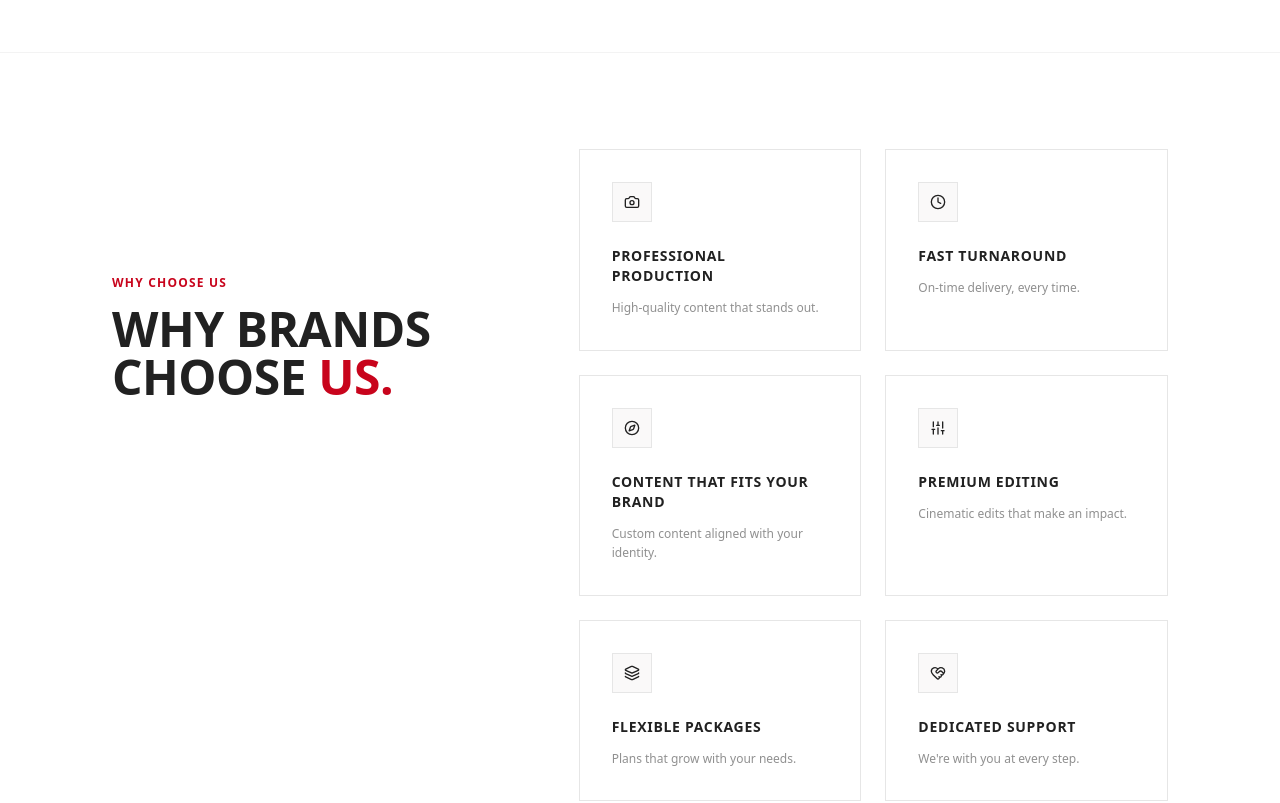
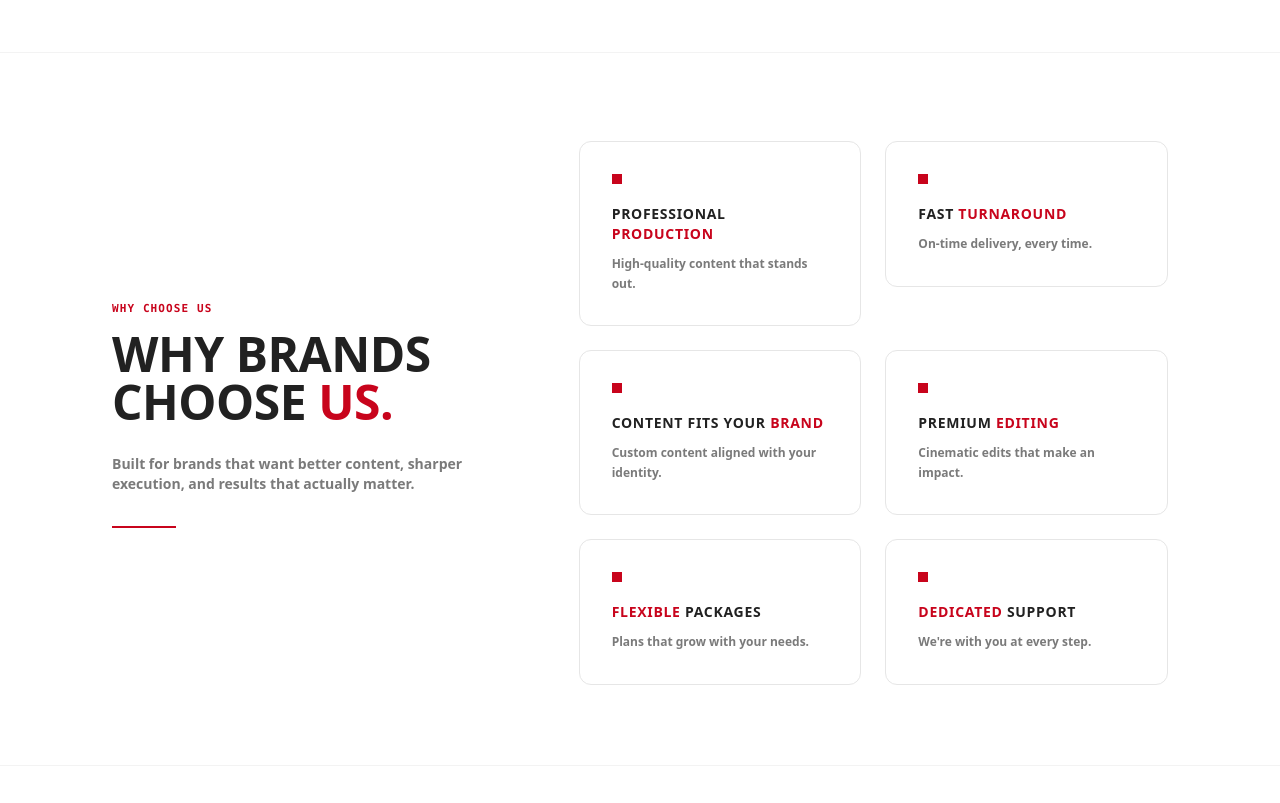
Before and after one commit to behindthebuildmedia/behind-the-build, a React (Vite) app: page / in a window 1280 px wide. Shown: the part 4620-5423 px from the top of the page. Built offline with nearby package versions, Linux system fonts and the light colour scheme.

Commit message:
Redesign Why Choose Us section layout with split grid, red square accents, and styled benefit blocks

```diff
--- a/src/sections/WhyChooseUs/WhyChooseUs.jsx
+++ b/src/sections/WhyChooseUs/WhyChooseUs.jsx
@@ -1,108 +1,103 @@
-import { motion } from 'framer-motion';
-import { Camera, Clock, Compass, Sliders, Layers, HeartHandshake, HelpCircle } from 'lucide-react';
 import ScrollReveal from '../../components/ScrollReveal/ScrollReveal';
-
-const iconMap = {
-  Camera,
-  Clock,
-  Compass,
-  Sliders,
-  Layers,
-  HeartHandshake
-};
 
 const features = [
   {
     id: 'prod',
-    title: 'PROFESSIONAL PRODUCTION',
-    desc: 'High-quality content that stands out.',
-    icon: 'Camera'
+    title: <>PROFESSIONAL <span className="text-[#C8041C]">PRODUCTION</span></>,
+    desc: 'High-quality content that stands out.'
   },
   {
     id: 'turn',
-    title: 'FAST TURNAROUND',
-    desc: 'On-time delivery, every time.',
-    icon: 'Clock'
+    title: <>FAST <span className="text-[#C8041C]">TURNAROUND</span></>,
+    desc: 'On-time delivery, every time.'
   },
   {
     id: 'brand',
-    title: 'CONTENT THAT FITS YOUR BRAND',
-    desc: 'Custom content aligned with your identity.',
-    icon: 'Compass'
+    title: <>CONTENT FITS YOUR <span className="text-[#C8041C]">BRAND</span></>,
+    desc: 'Custom content aligned with your identity.'
   },
   {
     id: 'edit',
-    title: 'PREMIUM EDITING',
-    desc: 'Cinematic edits that make an impact.',
-    icon: 'Sliders'
+    title: <>PREMIUM <span className="text-[#C8041C]">EDITING</span></>,
+    desc: 'Cinematic edits that make an impact.'
   },
   {
     id: 'pack',
-    title: 'FLEXIBLE PACKAGES',
-    desc: 'Plans that grow with your needs.',
-    icon: 'Layers'
+    title: <><span className="text-[#C8041C]">FLEXIBLE</span> PACKAGES</>,
+    desc: 'Plans that grow with your needs.'
   },
   {
     id: 'supp',
-    title: 'DEDICATED SUPPORT',
-    desc: "We're with you at every step.",
-    icon: 'HeartHandshake'
+    title: <><span className="text-[#C8041C]">DEDICATED</span> SUPPORT</>,
+    desc: "We're with you at every step."
   }
 ];
 
 export default function WhyChooseUs() {
   return (
-    <section id="why-choose-us" className="py-24 bg-brand-white border-t border-brand-charcoal/5 relative overflow-hidden select-none font-sans">
+    <section id="why-choose-us" className="py-20 bg-brand-white border-t border-brand-charcoal/5 relative overflow-hidden select-none font-sans">
       <div className="max-w-6xl mx-auto px-6 md:px-12 relative z-10">
-        <div className="grid grid-cols-1 lg:grid-cols-12 gap-16 items-start">
 
-          {/* Left Column - Headline */}
-          <div className="lg:col-span-5 text-left space-y-6 lg:sticky lg:top-[15vh] self-start">
+        <div className="grid grid-cols-1 lg:grid-cols-12 gap-12 lg:gap-16 items-start">
+
+          {/* Left Column - Headline & Supporting Statement */}
+          <div className="lg:col-span-5 text-left space-y-6 lg:sticky lg:top-[20vh] self-start pt-2">
             <div className="space-y-3">
-              <ScrollReveal yOffset={10} duration={0.45} delay={0}>
-                <span className="text-xs font-bold uppercase tracking-widest text-[#C8041C]">
+              <ScrollReveal yOffset={10} duration={0.4} delay={0}>
+                <span className="text-[11px] font-mono font-black uppercase tracking-widest text-[#C8041C] block">
                   WHY CHOOSE US
                 </span>
               </ScrollReveal>
-              <ScrollReveal yOffset={35} duration={0.8} delay={0.1}>
-                <h2 className="text-4xl sm:text-5xl font-black uppercase tracking-tight text-brand-charcoal leading-[1.05]">
-                  WHY BRANDS
-                  <br />
+
+              <ScrollReveal yOffset={15} duration={0.6} delay={0.1}>
+                <h2 className="text-4xl sm:text-5xl font-black uppercase tracking-tight text-[#212121] leading-[1.05]">
+                  WHY BRANDS<br />
                   CHOOSE <span className="text-[#C8041C]">US.</span>
                 </h2>
               </ScrollReveal>
             </div>
+
+            <ScrollReveal yOffset={15} duration={0.6} delay={0.2} className="max-w-md pt-1">
+              <p className="text-xs sm:text-sm text-[#212121]/60 leading-relaxed font-semibold">
+                Built for brands that want better content, sharper execution, and results that actually matter.
+              </p>
+            </ScrollReveal>
+
+            <ScrollReveal yOffset={5} duration={0.4} delay={0.3} className="pt-2">
+              <div className="w-16 h-[2px] bg-[#C8041C]" />
+            </ScrollReveal>
           </div>
 
-          {/* Right Column - 2x3 Grid */}
-          <div className="lg:col-span-7 grid grid-cols-1 sm:grid-cols-2 gap-6 w-full text-left">
-            {features.map((feature, idx) => {
-              const Icon = iconMap[feature.icon] || HelpCircle;
+          {/* Right Column - Benefits Editorial Blocks */}
+          <div className="lg:col-span-7 grid grid-cols-1 sm:grid-cols-2 gap-6 w-full text-left pt-2">
+            {features.map((feature, idx) => (
+              <ScrollReveal
+                key={feature.id}
+                delay={0.1 + idx * 0.08}
+                yOffset={20}
+                className="w-full"
+              >
+                <div className="bg-white p-7 md:p-8 border border-[#E6E6E6] rounded-xl flex flex-col items-start relative group hover:border-[#212121] hover:-translate-y-1 transition-all duration-300 cursor-default shadow-[0_4px_12px_rgba(0,0,0,0.005)]">
 
-              return (
-                <ScrollReveal
-                  key={feature.id}
-                  delay={0.25 + idx * 0.1}
-                  className="bg-brand-white p-8 border border-[#E6E6E6] rounded-none flex flex-col items-start select-none relative group hover:border-[#C8041C]/35 hover:-translate-y-1 transition-all duration-300 cursor-default"
-                >
-                  {/* Icon Box */}
-                  <div className="w-10 h-10 bg-[#FAF9F9] border border-[#E6E6E6] flex items-center justify-center rounded-none shrink-0 transition-all duration-300 group-hover:bg-brand-white group-hover:border-[#C8041C]/20">
-                    <Icon className="w-4 h-4 text-brand-charcoal group-hover:text-[#C8041C] transform transition-all duration-300 group-hover:-translate-y-0.5" />
-                  </div>
+                  {/* Red Square Accent Element */}
+                  <div className="w-2.5 h-2.5 bg-[#C8041C] transition-transform duration-300 group-hover:scale-125" />
 
                   {/* Title & Description */}
-                  <h4 className="text-sm font-black text-brand-charcoal font-sans uppercase tracking-wider mt-6 transform transition-all duration-300 group-hover:translate-x-1">
+                  <h4 className="text-xs sm:text-sm font-black text-[#212121] font-sans uppercase tracking-wider mt-5">
                     {feature.title}
                   </h4>
-                  <p className="text-xs text-brand-charcoal/50 leading-relaxed font-sans font-normal mt-3">
+
+                  <p className="text-xs text-[#212121]/60 leading-relaxed font-semibold mt-2.5">
                     {feature.desc}
                   </p>
-                </ScrollReveal>
-              );
-            })}
+
+                </div>
+              </ScrollReveal>
+            ))}
           </div>
 
         </div>
+
       </div>
     </section>
   );
```
